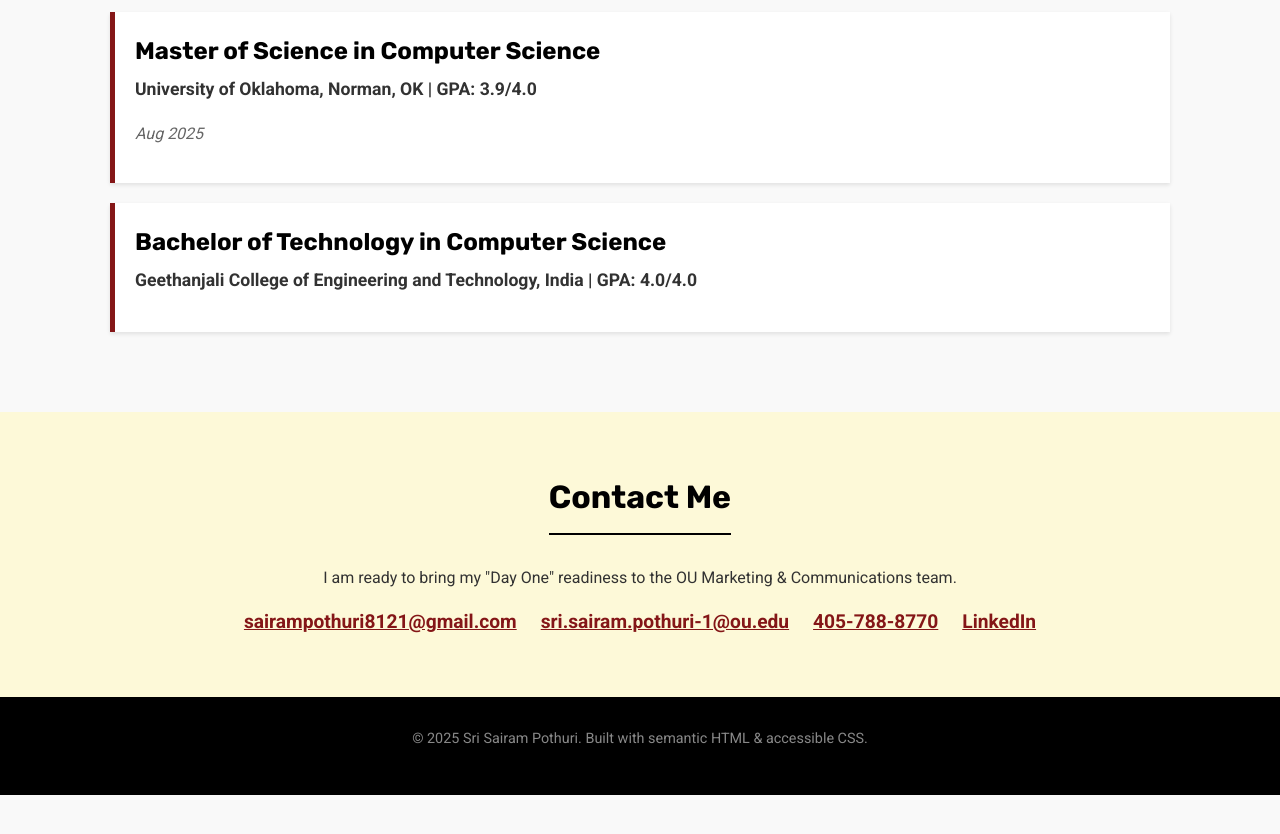
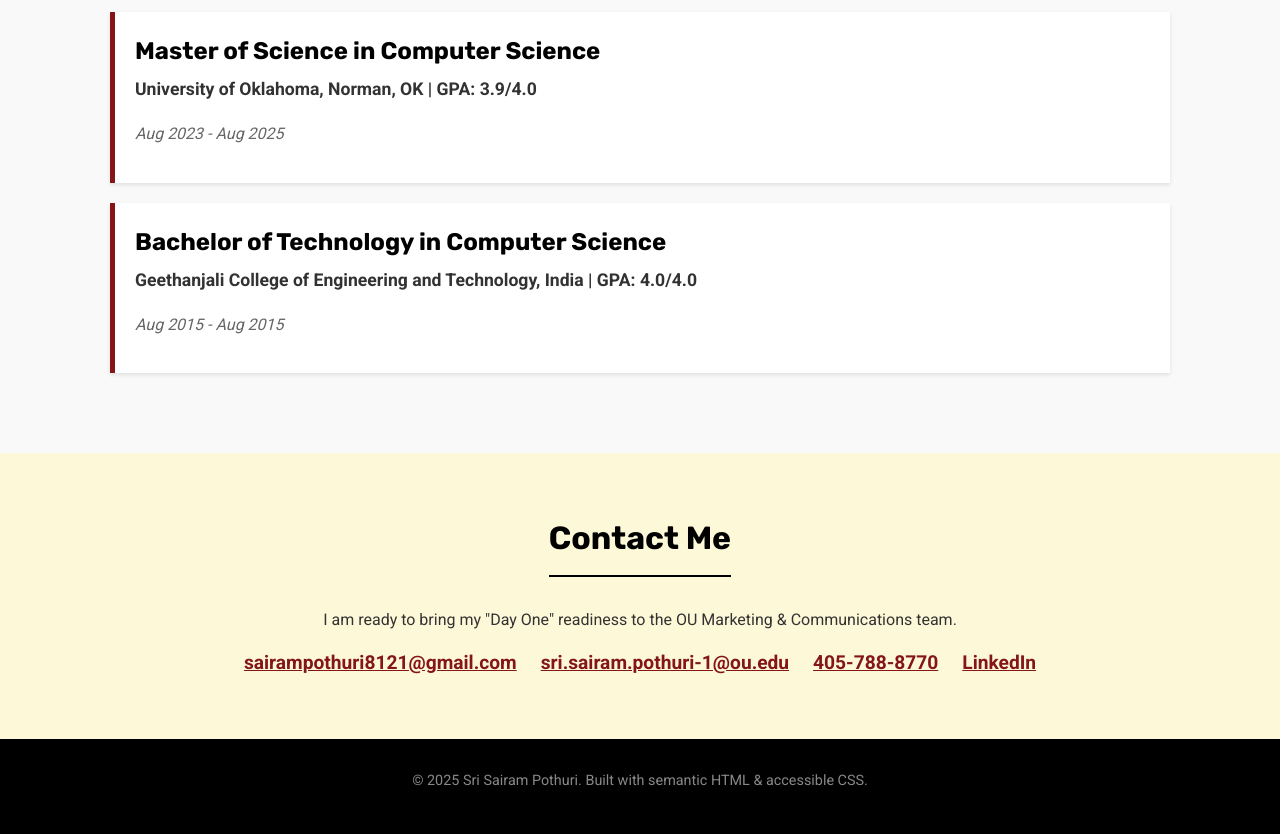
Before and after one commit to sairamp98/ou-portfolio, a plain HTML site: page index.html in a window 1280 px wide. Shown: the part 2840-3674 px from the top of the page. Before the commit the page ends 3635 px from the top, so only its background shows below. Drawn offline with Linux system fonts and the light colour scheme.

Commit message:
Styling Changes

```diff
--- a/index.html
+++ b/index.html
@@ -370,7 +370,7 @@
                             <span class="role">Software Development Intern (Full Stack & UI/UX)</span>
                             <span class="company"> | Paycom (Dallas, TX)</span>
                         </div>
-                        <span class="date">May 2025 – Aug 2025</span>
+                        <span class="date">  May 2025 – Aug 2025</span>
                     </div>
                     <ul>
                         <li><strong>Front-End Engineering:</strong> Built the "Template Management Module" using <strong>React</strong>, focusing on <strong>CSS styling</strong> and <strong>JavaScript</strong> logic to enable dynamic content creation. Ensured the interface was intuitive for non-technical users to manage templates independently.</li>
@@ -385,7 +385,7 @@
                             <span class="role">Graduate Research Assistant (Web Analytics & Development)</span>
                             <span class="company"> | OU Center for Public Management</span>
                         </div>
-                        <span class="date">May 2024 – May 2025</span>
+                        <span class="date">  May 2024 – May 2025</span>
                     </div>
                     <ul>
                         <li><strong>Web Analytics & SEO Strategy:</strong> Managed the Monthly Usage Report for <strong>Google Analytics (GA4)</strong>. Automated the extraction of metrics using Python to analyze web traffic trends and provide actionable insights on content visibility.</li>
@@ -400,7 +400,7 @@
                             <span class="role">Graduate Research Assistant (Web Strategy)</span>
                             <span class="company"> | OU Office of Digital Learning</span>
                         </div>
-                        <span class="date">Sep 2023 – May 2024</span>
+                        <span class="date">  Sep 2023 – May 2024</span>
                     </div>
                     <ul>
                         <li><strong>CMS Standardization & Branding:</strong> Led a strategic initiative to refactor code for model courses in <strong>Canvas</strong> using <strong>HTML, CSS, and JavaScript</strong>. Aligned 100% of course content with <strong>OU’s brand guidelines</strong>, ensuring a professional visual identity across departments.</li>
@@ -415,7 +415,7 @@
                             <span class="role">System Engineer (Web Strategy & CMS Development)</span>
                             <span class="company"> | Tata Consultancy Services (Hyderabad)</span>
                         </div>
-                        <span class="date">June 2019 – Aug 2023</span>
+                        <span class="date">  June 2019 – Aug 2023</span>
                     </div>
                     <ul>
                         <li><strong>Enterprise CMS Management:</strong> Managed web content within TCS's proprietary <strong>iEvolve Learner</strong> platform and <strong>Adobe Experience Manager (AEM)</strong>. Structured content hierarchies and templates to streamline digital publishing workflows for enterprise clients.</li>
@@ -434,11 +434,12 @@
                 <div class="edu-card">
                     <h3>Master of Science in Computer Science</h3>
                     <p class="role">University of Oklahoma, Norman, OK | GPA: 3.9/4.0</p>
-                    <p class="date">Aug 2025</p>
+                    <p class="date">  Aug 2023 - Aug 2025</p>
                 </div>
                 <div class="edu-card">
                     <h3>Bachelor of Technology in Computer Science</h3>
                     <p class="role">Geethanjali College of Engineering and Technology, India | GPA: 4.0/4.0</p>
+                    <p class="date">  Aug 2015 - Aug 2015</p>
                 </div>
             </div>
         </section>
```
